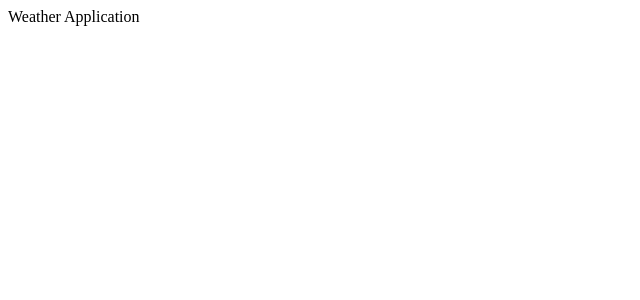
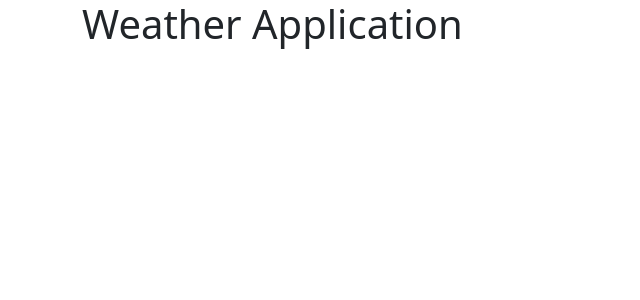
Before and after one commit to cechinaka/cc-react-weather-project, a React (Create React App) app: page / in a window 1280 px wide. Shown: the top 300 px of the page, without its empty margins (0-640 px from the left). Built offline with nearby package versions, Linux system fonts and the light colour scheme.

Commit message:
added bootstrap

```diff
--- a/package.json
+++ b/package.json
@@ -3,6 +3,7 @@
   "version": "0.1.0",
   "private": true,
   "dependencies": {
+    "bootstrap": "^5.3.3",
     "cra-template": "1.2.0",
     "react": "^19.0.0",
     "react-dom": "^19.0.0",
--- a/src/App.js
+++ b/src/App.js
@@ -3,7 +3,10 @@
 export default function App() {
   return (
     <div className="App">
-      Weather Application
+      <div className='container'>
+        <h1>Weather Application</h1>
+
+      </div>
     </div>
   );
 }
--- a/src/index.js
+++ b/src/index.js
@@ -1,6 +1,7 @@
 import React from 'react';
 import ReactDOM from 'react-dom/client';
 import './index.css';
+import 'bootstrap/dist/css/bootstrap.css';
 import App from './App';
 import reportWebVitals from './reportWebVitals';
 
```
Also changed, not shown: 1 other file (tests, documents, lock files or other folders).
